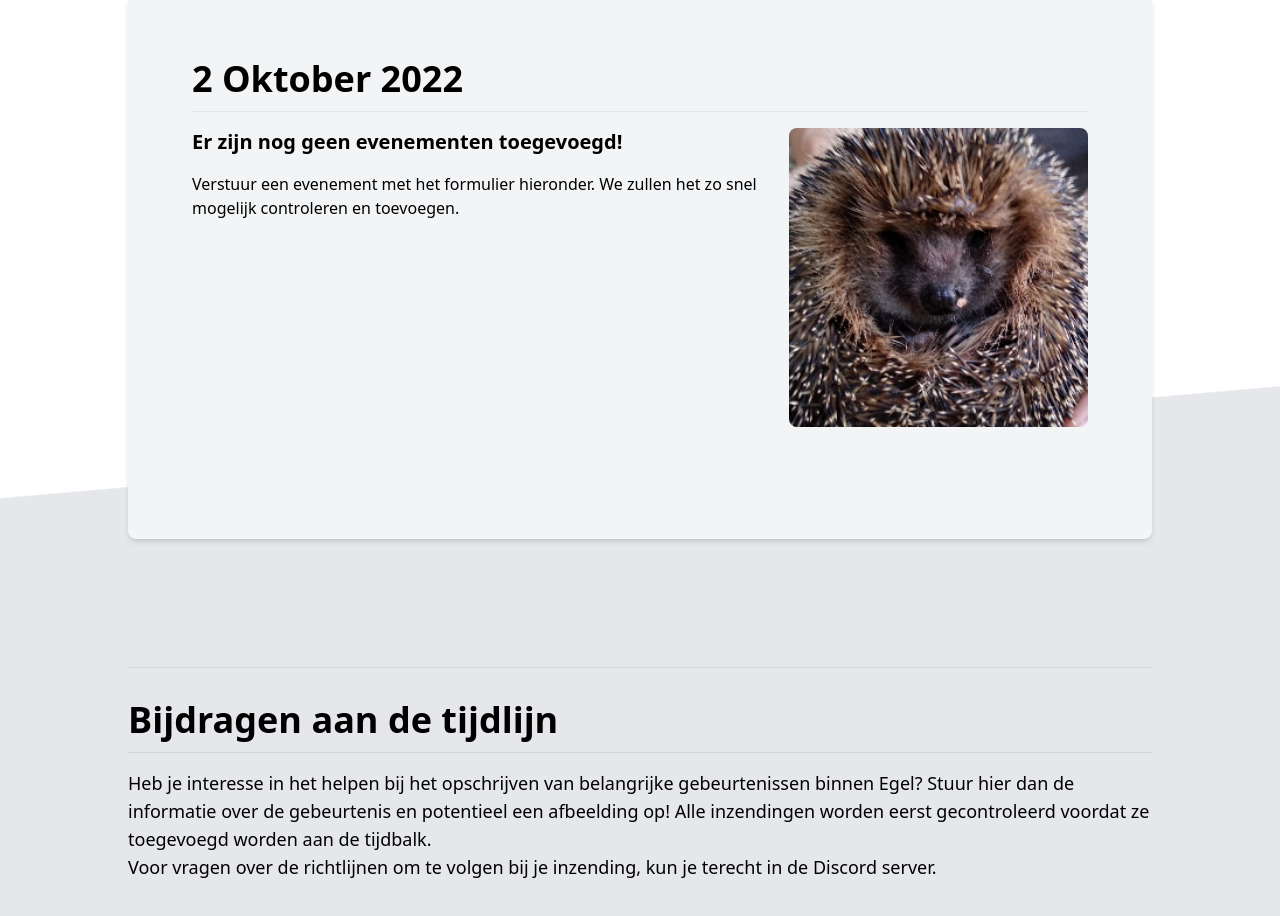
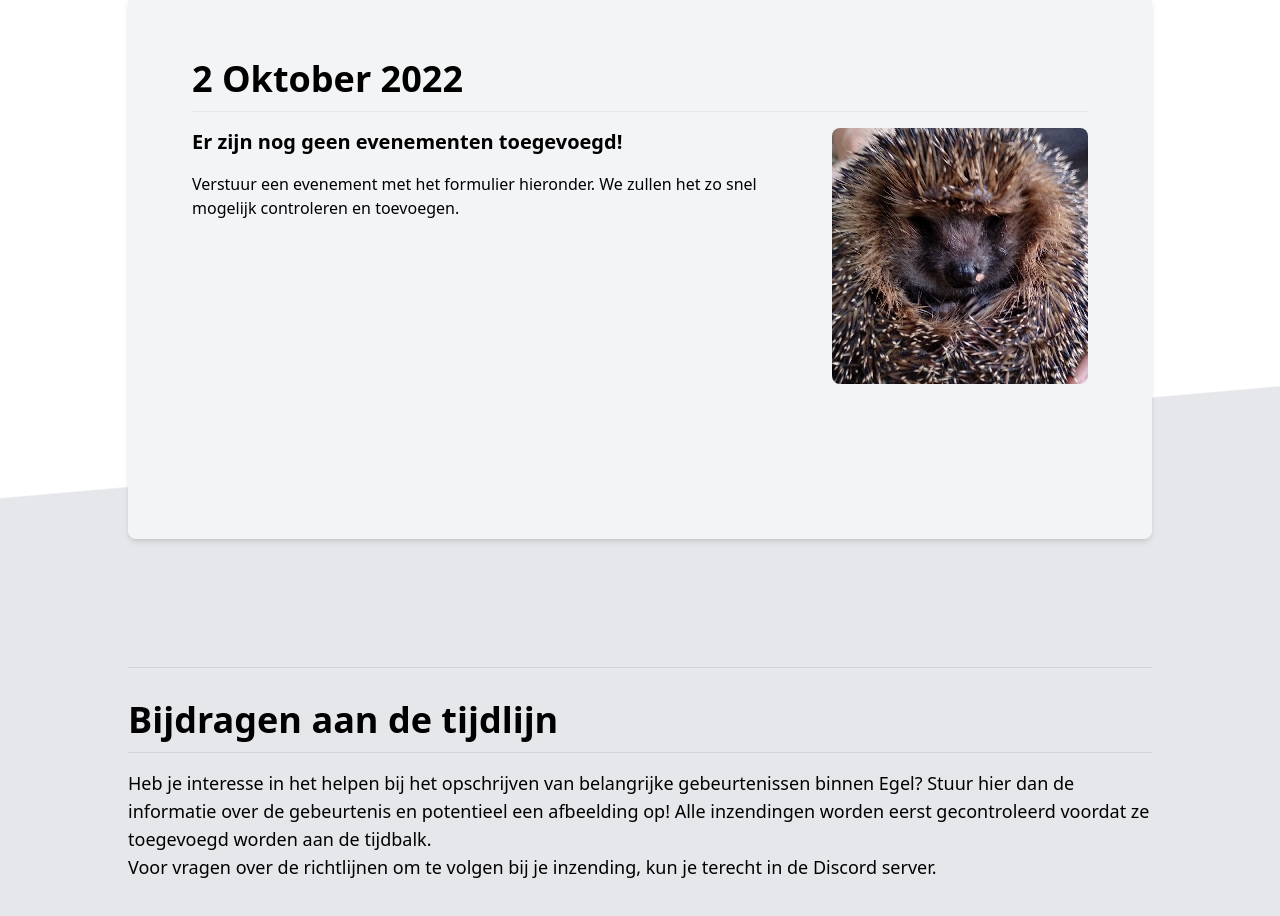
Before and after one commit to niek-peters/egel, a SvelteKit app: page /geschiedenis in a window 1280 px wide. Shown: the part 960-1876 px from the top of the page. Built offline with nearby package versions, Linux system fonts and the light colour scheme; no server answers; the database is empty.

Commit message:
Changed the history image aspect ratio to 1x1

```diff
--- a/src/components/history/entry.svelte
+++ b/src/components/history/entry.svelte
@@ -8,12 +8,12 @@
 <article class="flex flex-col w-full p-16">
 	<h2 class="text-4xl font-semibold mb-4 border-b border-gray-200 pb-3">{date}</h2>
 	<div class="flex justify-between">
-		<div class="w-2/3 pr-8">
+		<div class="pr-8">
 			<h4 class="text-xl font-semibold mb-4">{title}</h4>
 			<p>{description}</p>
 		</div>
 		{#if img}
-			<img class="rounded-lg w-1/3 max-h-full" src={img} alt="blyaat" />
+			<img class="rounded-lg h-full" src={img} alt="blyaat" />
 		{/if}
 	</div>
 </article>
--- a/src/components/history/imgButton.svelte
+++ b/src/components/history/imgButton.svelte
@@ -10,7 +10,7 @@
 		if (!imgInput.files || !imgInput.files[0]) return;
 
 		try {
-			setImg(await getImgUrl(imgInput.files[0], 427, 240));
+			setImg(await getImgUrl(imgInput.files[0], 360, 360));
 		} catch (er) {
 			console.error(er);
 		}
--- /dev/null
+++ b/src/routes/(non-home)/egelaars/[uid]/+page.svelte
@@ -0,0 +1,3 @@
+<script lang="ts">
+
+</script>
```
